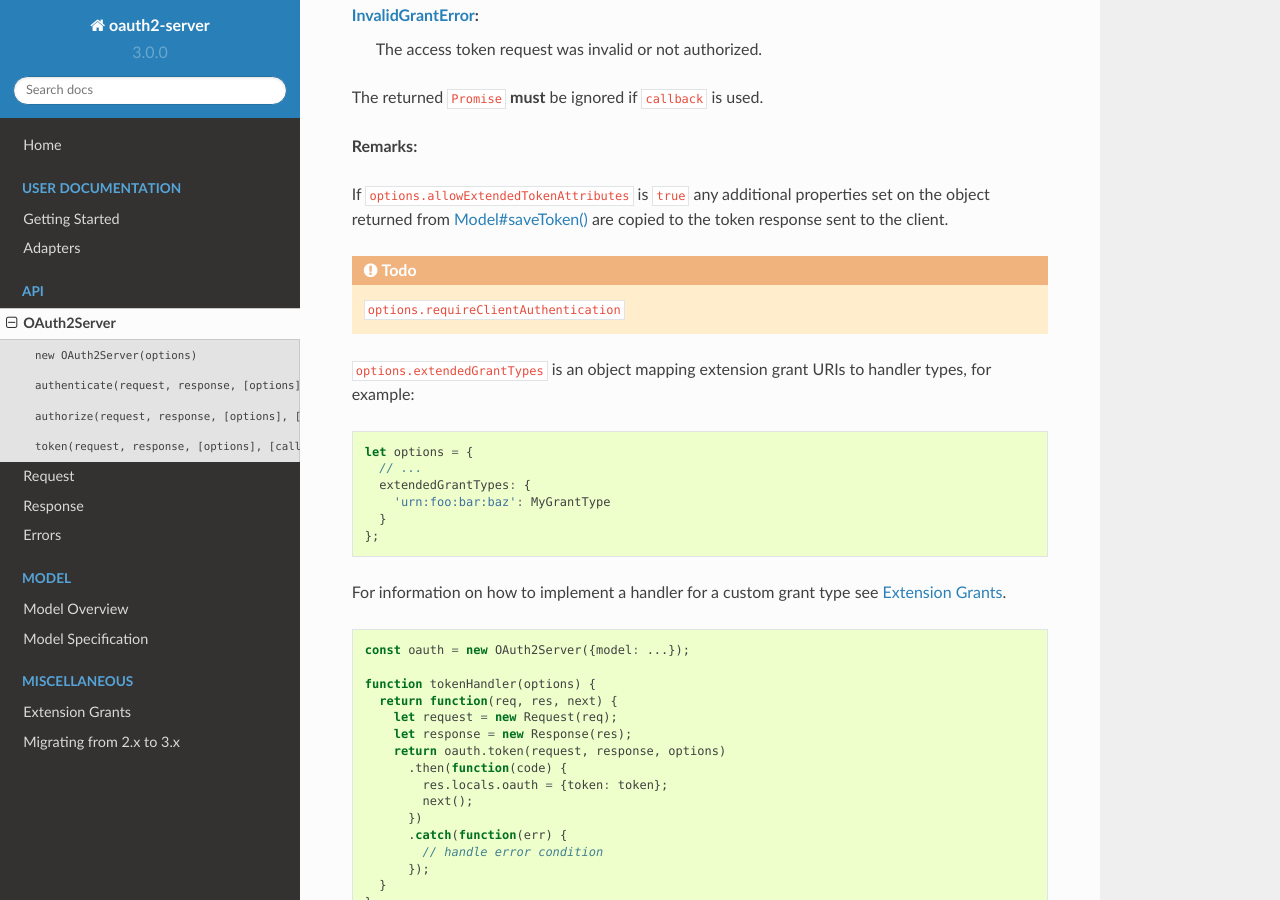
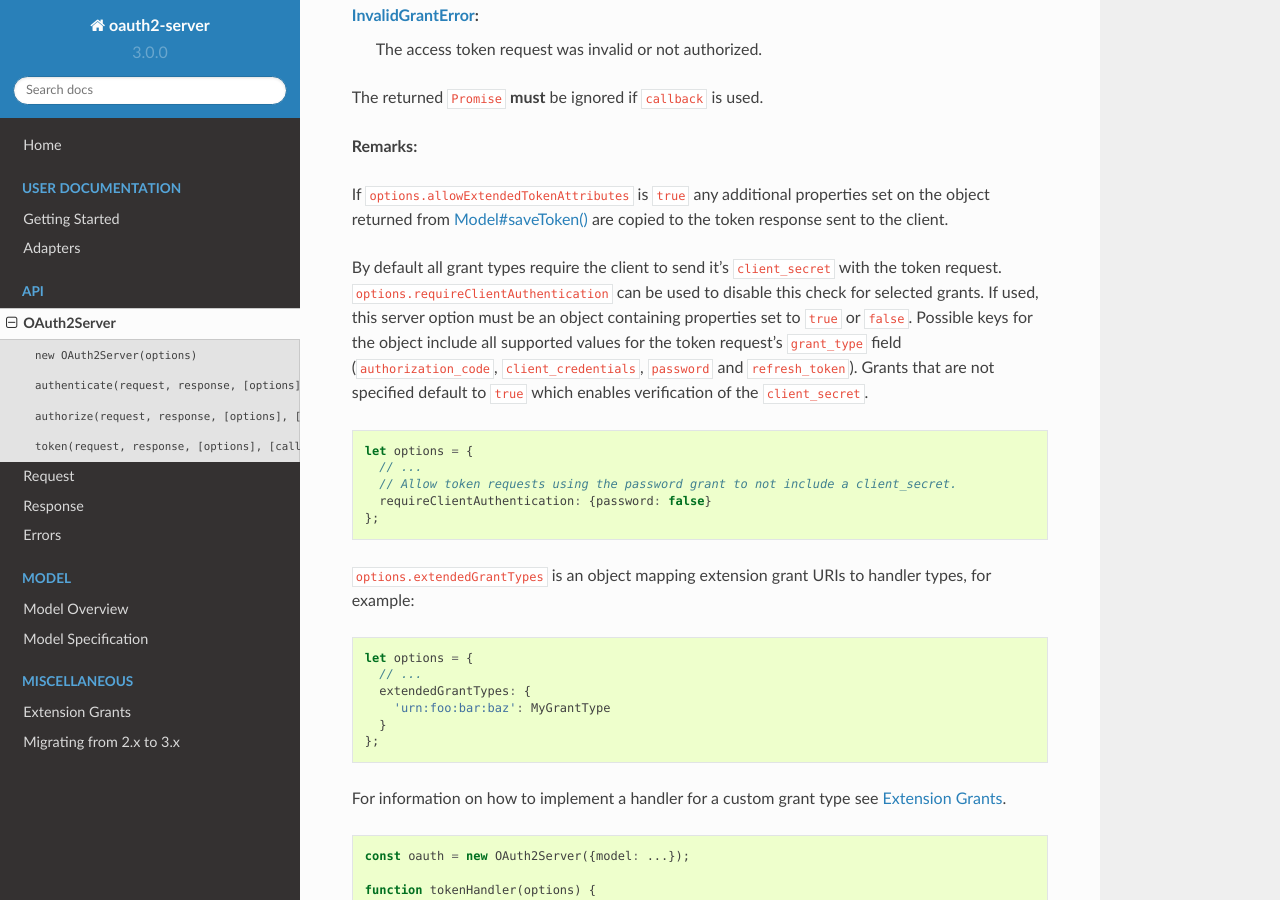
Before and after one commit to oauthjs/node-oauth2-server, a Sphinx documentation site: the page built from docs/api/oauth2-server.rst, in a window 1280 px wide and 900 px high, scrolled down 5088 px. Built offline with Sphinx 7.4.7 and the Read the Docs theme 2.0.0, drawn with Linux system fonts in a browser that asks for light colours.

Commit message:
docs: Describe the requireClientAuthentication server option

```diff
--- a/docs/api/oauth2-server.rst
+++ b/docs/api/oauth2-server.rst
@@ -258,7 +258,15 @@ The returned ``Promise`` **must** be ignored if ``callback`` is used.
 
 If ``options.allowExtendedTokenAttributes`` is ``true`` any additional properties set on the object returned from :ref:`Model#saveToken() <Model#saveToken>` are copied to the token response sent to the client.
 
-.. todo:: ``options.requireClientAuthentication``
+By default all grant types require the client to send it's ``client_secret`` with the token request. ``options.requireClientAuthentication`` can be used to disable this check for selected grants. If used, this server option must be an object containing properties set to ``true`` or ``false``. Possible keys for the object include all supported values for the token request's ``grant_type`` field (``authorization_code``, ``client_credentials``, ``password`` and ``refresh_token``). Grants that are not specified default to ``true`` which enables verification of the ``client_secret``.
+
+::
+
+  let options = {
+    // ...
+    // Allow token requests using the password grant to not include a client_secret.
+    requireClientAuthentication: {password: false}
+  };
 
 ``options.extendedGrantTypes`` is an object mapping extension grant URIs to handler types, for example:
 
```
